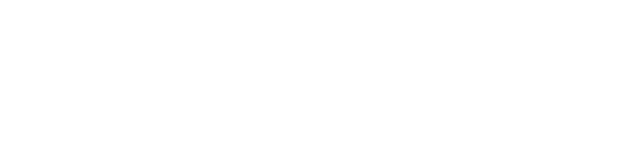
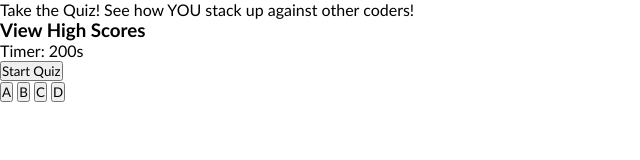
Before and after one commit to fkobe3/Quiz-Time, a plain HTML site: page index.html in a window 1280 px wide. Shown: the whole page, without its empty margins (0-640 px from the left). Drawn offline with Linux system fonts and the light colour scheme.

Commit message:
html basics in and starting css

```diff
--- a/assets/css/style.css
+++ b/assets/css/style.css
@@ -0,0 +1,16 @@
+:root{
+    --primary-color:#38fcc1;
+    --secondary-color:#66fc38;
+    --tertiary-color:#fc38f9;
+}
+*{
+    box-sizing: border-box;
+    margin: 0;
+    padding: 0;
+    font-family:'Gill Sans', 'Gill Sans MT', Calibri, 'Trebuchet MS', sans-serif
+  }
+  body {
+    background-color: var(--white);
+    color: var(--black);
+
+  }
--- a/index.html
+++ b/index.html
@@ -5,8 +5,23 @@
     <meta http-equiv="X-UA-Compatible" content="IE=edge">
     <meta name="viewport" content="width=device-width, initial-scale=1.0">
     <title>Quiz Time</title>
+    <link rel="stylesheet" href="./assets/css/style.css" />
 </head>
 <body>
+<header>
+    Take the Quiz! See how YOU stack up against other coders!
+    <h3>View High Scores</h3>
+    <p> Timer: <span id="countdown">200s</span> </p>
+</header>
+<nav>
+    <button id="start-quiz" onclick="timer()">Start Quiz</button>
+</nav>
+<button id="a-button" onclick="answer(a)">A</button>
+<button id="b-button" onclick="answer(b)">B</button>
+<button id="c-button" onclick="answer(c)">C</button>
+<button id="d-button" onclick="answer(d)">D</button>
 
+
+   <script src="/./assets/js/script.js"></script>
 </body>
 </html>
```
